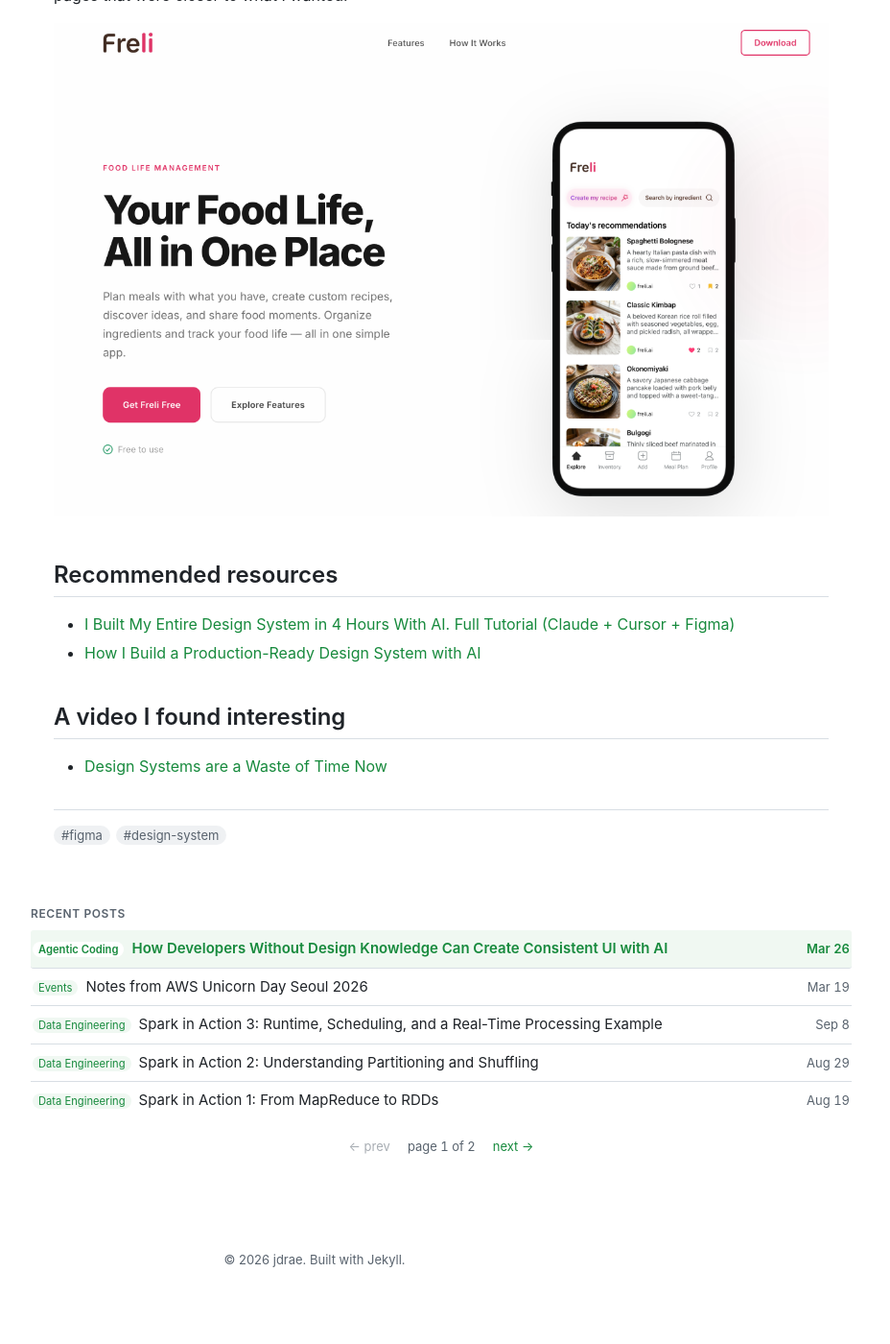
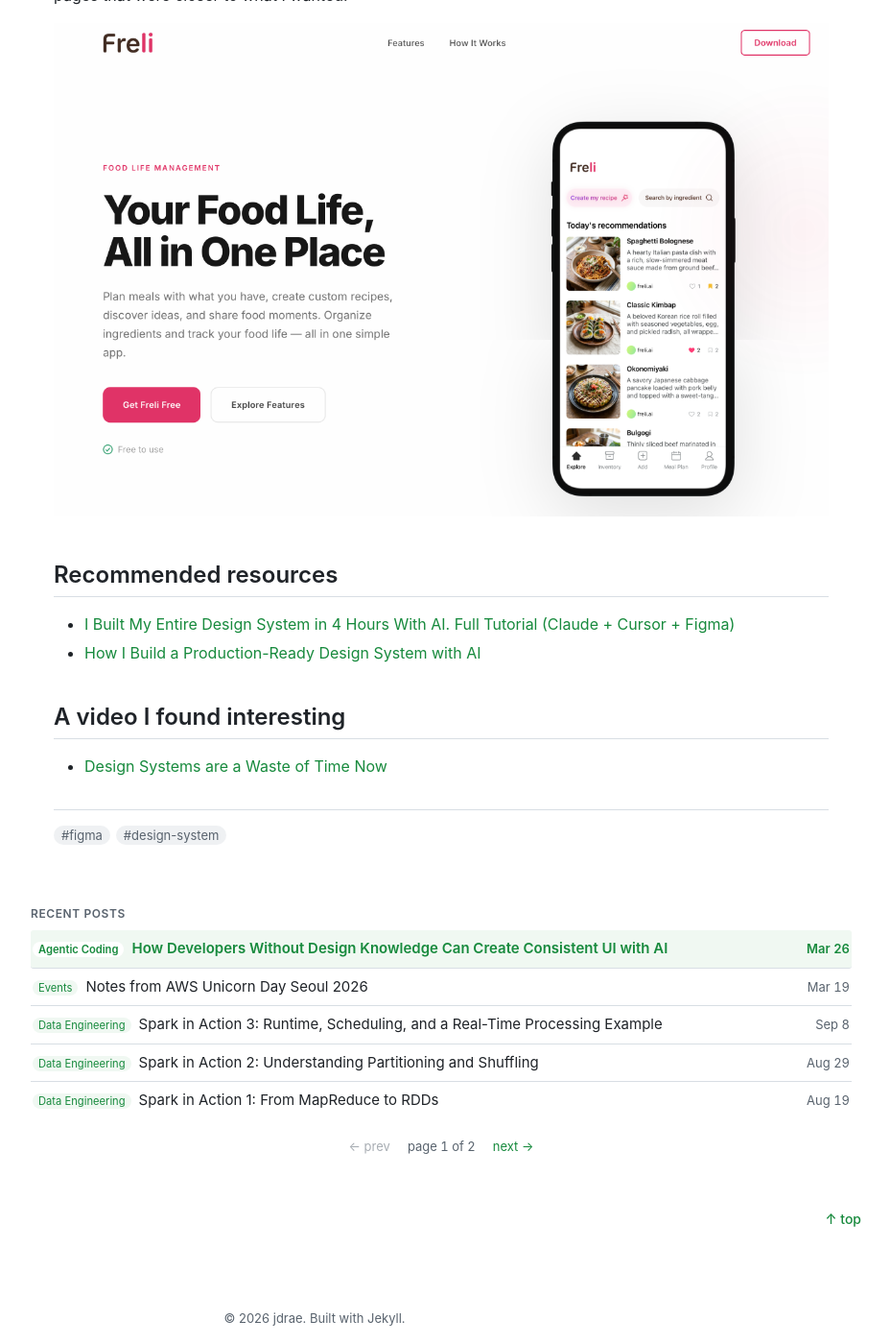
Before and after one commit to jdrae/jdrae.github.io, a Jekyll site: the page built from _posts/2026-03-26-ai-consistent-ui-design-system.md, in a window 1280 px wide and 1400 px high, scrolled down 7373 px. Shown: the whole window at 96% size, without its empty margins (312-1240 px from the left). Built offline with Jekyll 4.4.1, drawn with Linux system fonts in a browser that asks for light colours; before the commit the page ends 8712 px from its top, so only the background shows below that.

Commit message:
Add top link to post pages

```diff
--- a/_data/i18n.yml
+++ b/_data/i18n.yml
@@ -9,6 +9,7 @@ en:
   no_categories: No categories yet.
   read_more: "read more →"
   back_to_all: "← all posts"
+  back_to_top: "↑ top"
   posts_count_one: "1 post"
   posts_count_other: "%{count} posts"
   prev: Prev
@@ -32,6 +33,7 @@ ko:
   no_categories: 카테고리가 없습니다.
   read_more: "더 읽기 →"
   back_to_all: "← 전체 글"
+  back_to_top: "↑ 맨 위"
   posts_count_one: "글 1개"
   posts_count_other: "글 %{count}개"
   prev: 이전
--- a/_layouts/default.html
+++ b/_layouts/default.html
@@ -33,6 +33,11 @@
         </main>
         {% if page.layout == "post" %}
           {% include recent-posts.html %}
+          <div class="scroll-top">
+            <button class="scroll-top__button" type="button" data-scroll-top>
+              {{ t.back_to_top }}
+            </button>
+          </div>
         {% endif %}
       </div>
     </div>
--- a/assets/css/style.scss
+++ b/assets/css/style.scss
@@ -588,6 +588,27 @@ body { display: flex; flex-direction: column; }
   font-size: 0.8125rem;
 }
 
+.scroll-top {
+  display: flex;
+  justify-content: flex-end;
+  margin-top: 16px;
+}
+
+.scroll-top__button {
+  font: inherit;
+  font-size: 0.875rem;
+  font-weight: 500;
+  color: var(--color-accent-fg);
+  background: transparent;
+  border: none;
+  padding: 4px 6px;
+  cursor: pointer;
+
+  &:hover {
+    text-decoration: underline;
+  }
+}
+
 /* Single post */
 .post__header {
   margin-bottom: 24px;
--- a/assets/js/pagination.js
+++ b/assets/js/pagination.js
@@ -81,6 +81,29 @@
   }
 })();
 
+// Post-detail "top" buttons scroll back to the top of the current page.
+(function () {
+  function bootstrap() {
+    var buttons = document.querySelectorAll('[data-scroll-top]');
+    Array.prototype.forEach.call(buttons, function (button) {
+      button.addEventListener('click', function () {
+        var prefersReducedMotion = window.matchMedia &&
+          window.matchMedia('(prefers-reduced-motion: reduce)').matches;
+        window.scrollTo({
+          top: 0,
+          behavior: prefersReducedMotion ? 'auto' : 'smooth'
+        });
+      });
+    });
+  }
+
+  if (document.readyState === 'loading') {
+    document.addEventListener('DOMContentLoaded', bootstrap);
+  } else {
+    bootstrap();
+  }
+})();
+
 // On mobile post pages, scroll past the stacked sidebar to the post title
 // on first navigation so the user lands on the content, not the profile card.
 (function () {
```
